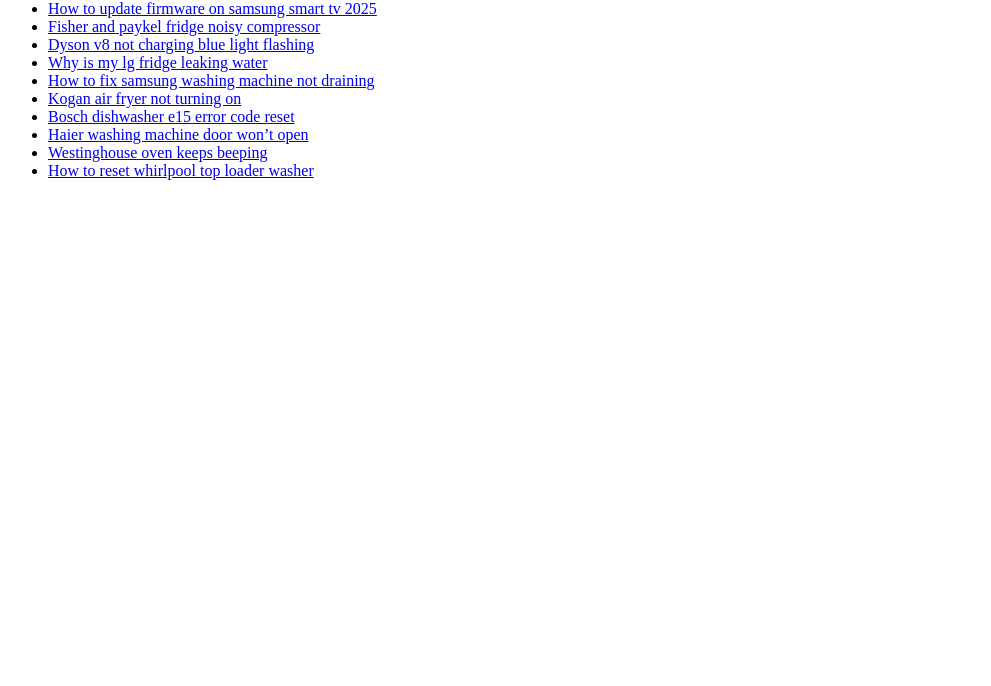
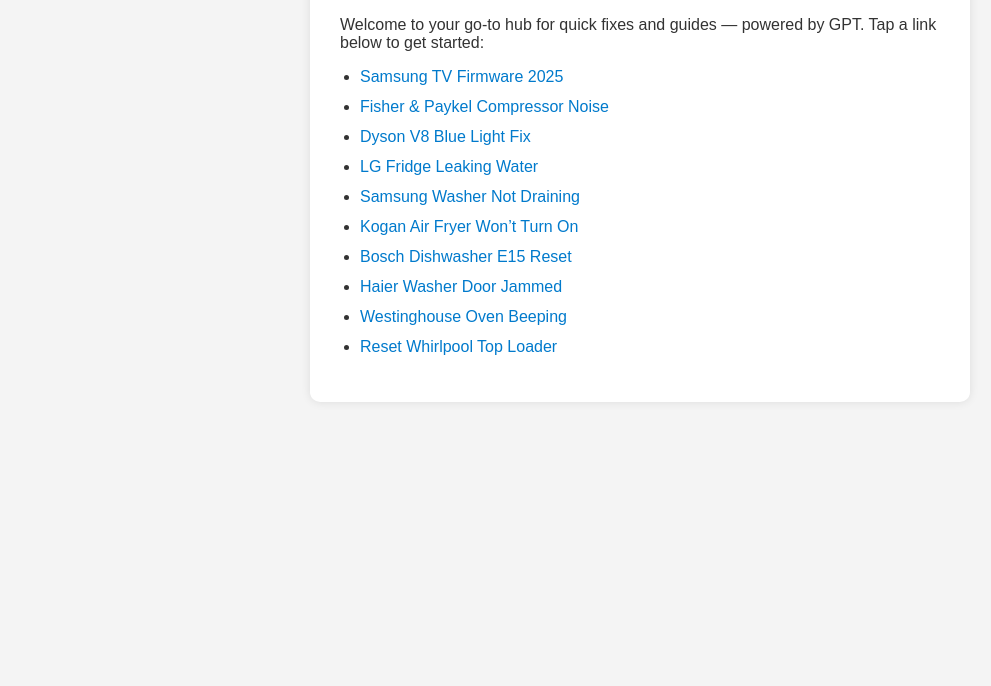
Before and after one commit to TechGlitchFix/Tech-Glitch-Fix, a plain HTML site: page index.html in a window 1280 px wide. Shown: the part 114-800 px from the top of the page, without its empty margins (0-991 px from the left). Drawn offline with Linux system fonts and the light colour scheme.

Commit message:
First homepage update

```diff
--- a/index.html
+++ b/index.html
@@ -1,26 +1,60 @@
-
 <!DOCTYPE html>
 <html lang="en">
 <head>
-    <meta charset="UTF-8">
-    <meta name="description" content="Fix-it guides for everyday tech & appliance problems. GPT-generated.">
-    <meta name="viewport" content="width=device-width, initial-scale=1.0">
-    <title>Fix It With GPT</title>
+  <meta charset="UTF-8" />
+  <meta name="viewport" content="width=device-width, initial-scale=1.0"/>
+  <title>Tech Glitch Fix</title>
+  <style>
+    body {
+      font-family: Arial, sans-serif;
+      background: #f4f4f4;
+      color: #333;
+      margin: 0;
+      padding: 20px;
+    }
+    .container {
+      max-width: 600px;
+      margin: auto;
+      background: white;
+      padding: 30px;
+      border-radius: 10px;
+      box-shadow: 0 0 10px rgba(0,0,0,0.1);
+    }
+    h1 {
+      text-align: center;
+      color: #111;
+    }
+    ul {
+      padding-left: 20px;
+    }
+    li {
+      margin-bottom: 12px;
+    }
+    a {
+      text-decoration: none;
+      color: #007acc;
+    }
+    a:hover {
+      text-decoration: underline;
+    }
+  </style>
 </head>
 <body>
+  <div class="container">
     <h1>Fix It With GPT</h1>
-    <p>Welcome to your go-to hub for quick fixes and guides — all powered by GPT. Click any post below to get started.</p>
+    <p>Welcome to your go-to hub for quick fixes and guides — powered by GPT. Tap a link below to get started:</p>
     <ul>
-        <li><a href="posts/post1.html">How to update firmware on samsung smart tv 2025</a></li>
-<li><a href="posts/post2.html">Fisher and paykel fridge noisy compressor</a></li>
-<li><a href="posts/post3.html">Dyson v8 not charging blue light flashing</a></li>
-<li><a href="posts/post4.html">Why is my lg fridge leaking water</a></li>
-<li><a href="posts/post5.html">How to fix samsung washing machine not draining</a></li>
-<li><a href="posts/post6.html">Kogan air fryer not turning on</a></li>
-<li><a href="posts/post7.html">Bosch dishwasher e15 error code reset</a></li>
-<li><a href="posts/post8.html">Haier washing machine door won’t open</a></li>
-<li><a href="posts/post9.html">Westinghouse oven keeps beeping</a></li>
-<li><a href="posts/post10.html">How to reset whirlpool top loader washer</a></li>
+      <li><a href="posts/post1.html">Samsung TV Firmware 2025</a></li>
+      <li><a href="posts/post2.html">Fisher & Paykel Compressor Noise</a></li>
+      <li><a href="posts/post3.html">Dyson V8 Blue Light Fix</a></li>
+      <li><a href="posts/post4.html">LG Fridge Leaking Water</a></li>
+      <li><a href="posts/post5.html">Samsung Washer Not Draining</a></li>
+      <li><a href="posts/post6.html">Kogan Air Fryer Won’t Turn On</a></li>
+      <li><a href="posts/post7.html">Bosch Dishwasher E15 Reset</a></li>
+      <li><a href="posts/post8.html">Haier Washer Door Jammed</a></li>
+      <li><a href="posts/post9.html">Westinghouse Oven Beeping</a></li>
+      <li><a href="posts/post10.html">Reset Whirlpool Top Loader</a></li>
     </ul>
+  </div>
 </body>
 </html>
```
